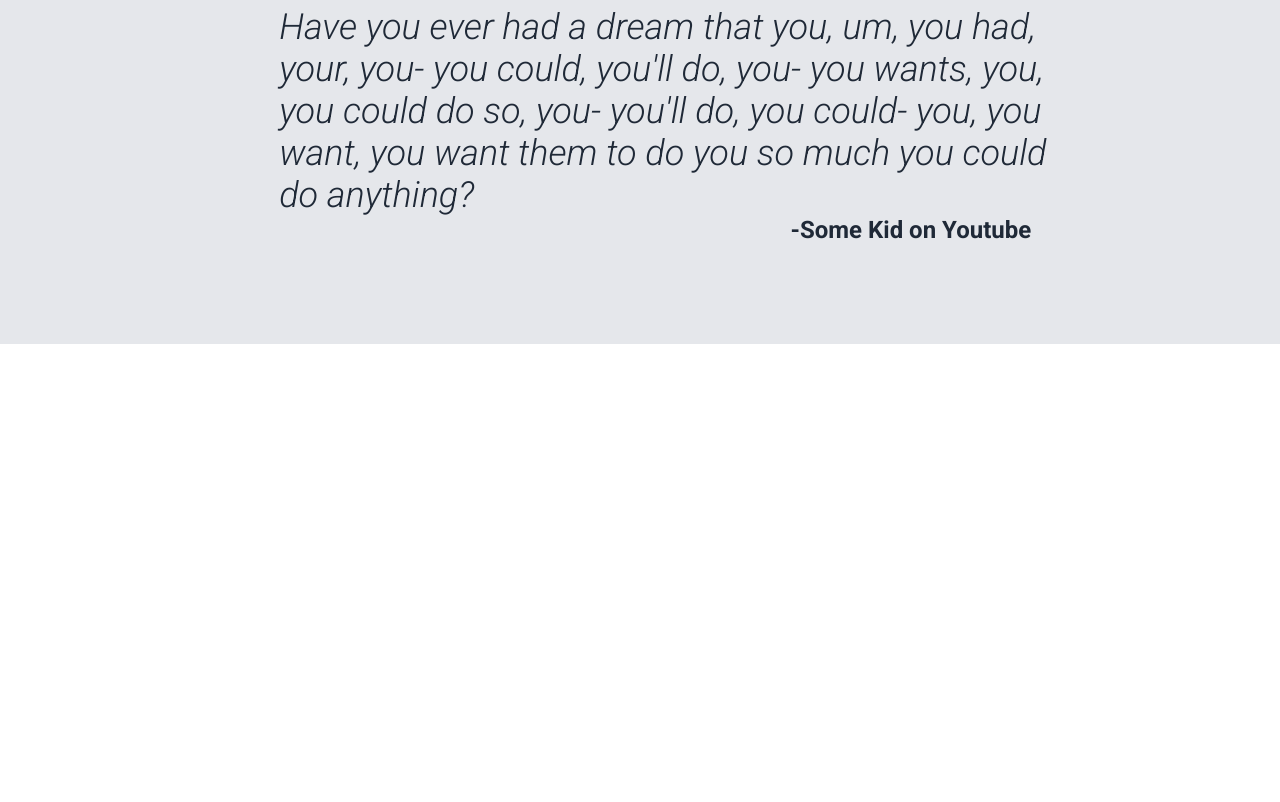
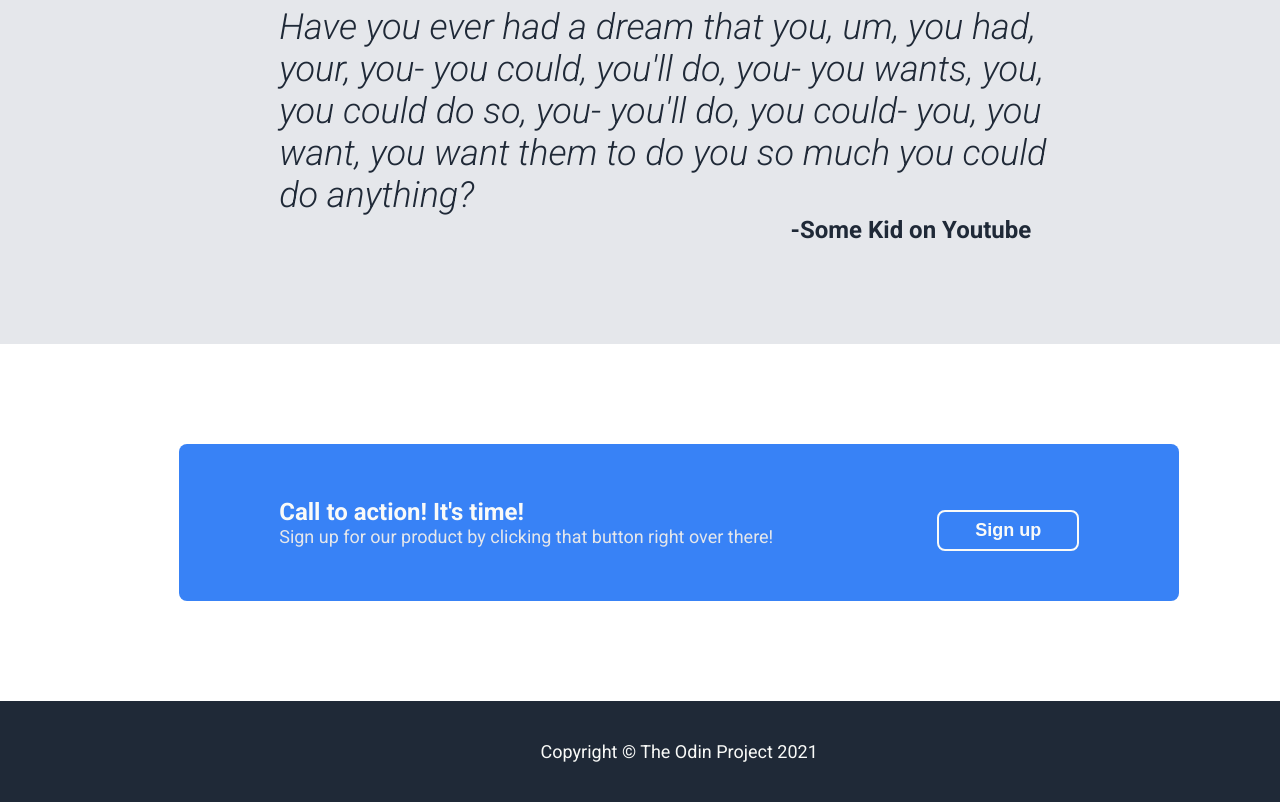
Before and after one commit to Adam-Ers/odin-landing-page, a plain HTML site: page index.html in a window 1280 px wide. Shown: the part 1214-2016 px from the top of the page. Before the commit the page ends 1558 px from the top, so only its background shows below. Drawn offline with Linux system fonts and the light colour scheme.

Commit message:
Call to Action and Footer sections added.

```diff
--- a/index.html
+++ b/index.html
@@ -85,5 +85,15 @@
                 </div>
             </a>
         </div>
+        <div class="major-container">
+            <div class="call-container">
+                <div class="call-text">
+                    <div class="call-header">Call to action! It's time!</div>
+                    <div class="call-subtext">Sign up for our product by clicking that button right over there!</div>
+                </div>
+                <button class="sign-up-button white-border">Sign up</button>
+            </div>
+        </div>
+        <div class="dark-background major-container footer">Copyright © The Odin Project 2021</div>
     </body>
 </html>
--- a/style.css
+++ b/style.css
@@ -44,7 +44,8 @@ li {
     gap: 200px;
 }
 
-.header-logo {
+.header-logo,
+.call-header {
     font-size: 24px;
     font-weight: 700;
     color: #f9faf8;
@@ -56,7 +57,8 @@ li {
 }
 
 .header-link,
-.hero-secondary-text {
+.hero-secondary-text,
+.call-subtext {
     color: #E5E7EB;
     font-size: 18px;
 }
@@ -166,3 +168,27 @@ li {
 .quote-author > a {
     color: #1f2937;
 }
+
+.call-container {
+    background-color: #3882f6;
+    border-radius: 8px;
+    margin: 100px 0px;
+    padding: 50px 100px;
+    display: flex;
+    justify-content: space-between;
+    align-items: center;
+}
+
+.white-border {
+    border: 2px solid #f9faf8
+}
+
+.footer {
+    display: flex;
+    justify-content: center;
+    align-items: center;
+    padding-top: 40px;
+    padding-bottom: 40px;
+    font-size: 18px;
+    color: #f9faf8;
+}
```
